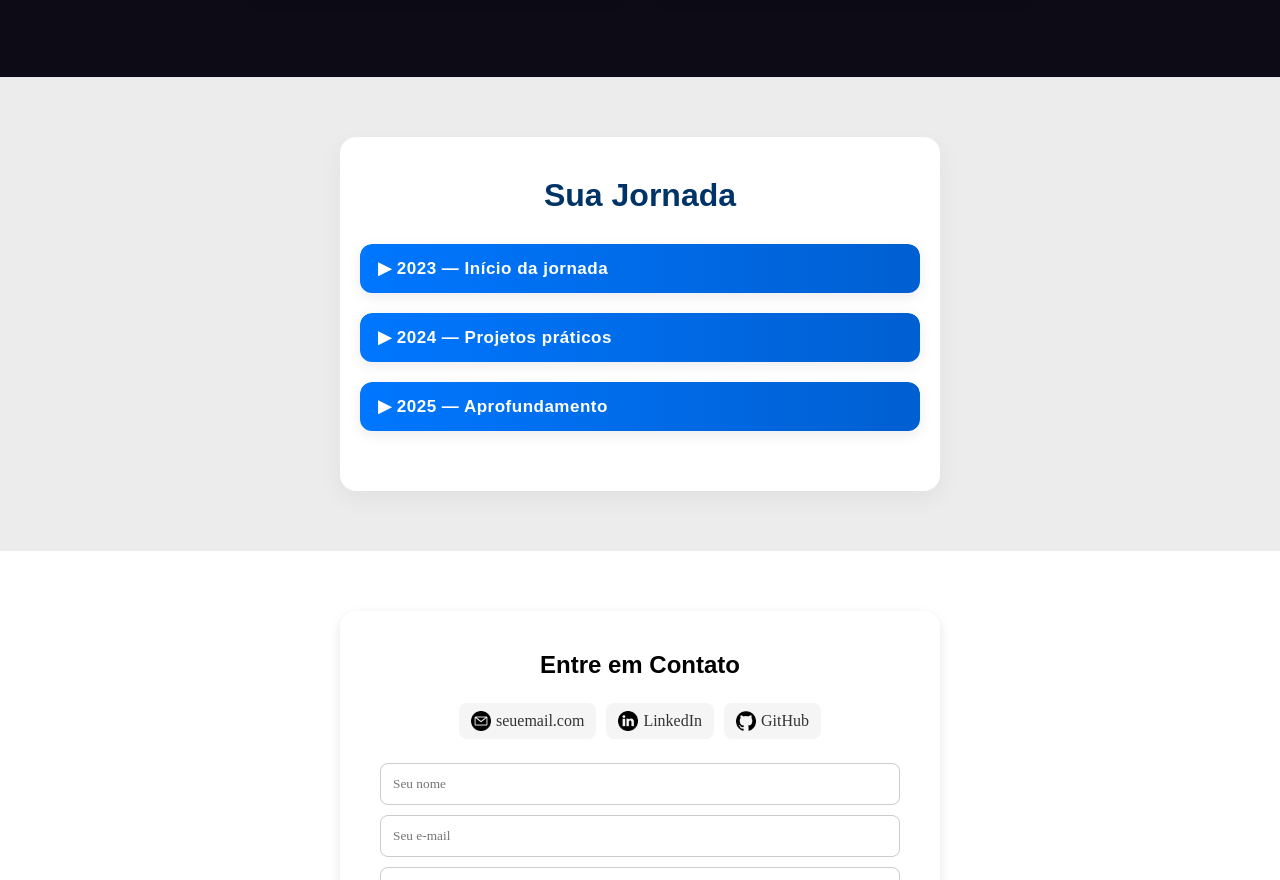
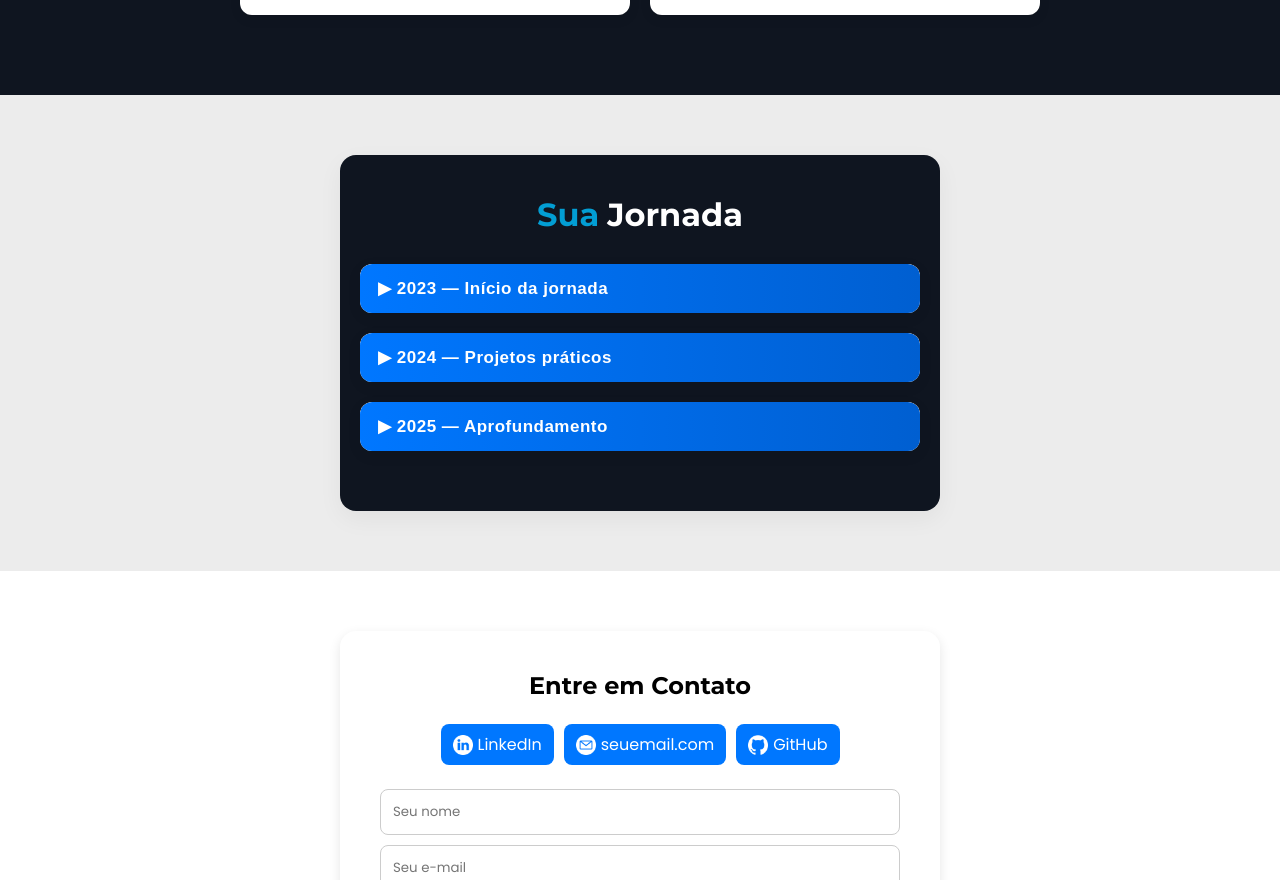
Before and after one commit to pedrofelipeot/portfolio, an Angular app: page / in a window 1280 px wide. Shown: the part 1920-2800 px from the top of the page. Built offline with nearby package versions, Linux system fonts and the light colour scheme.

Commit message:
Tela inicial completa

```diff
--- a/src/app/componentes/contatos/contatos.component.css
+++ b/src/app/componentes/contatos/contatos.component.css
@@ -28,20 +28,27 @@
 }
 
 .contato-meios a {
-  color: #333;
+  color: white;
   text-decoration: none;
   font-weight: 500;
   display: flex;
-  align-items: center; /* Alinha texto verticalmente ao centro da imagem */
-  gap: 5px; /* Espaço entre imagem e texto */
-  background-color: #f5f5f5; /* Opcional: fundo sutil para ver o alinhamento */
+  align-items: center;
+  gap: 5px;
+  background-color: #0077ff;
   padding: 8px 12px;
   border-radius: 8px;
+  transition: transform 0.2s ease, box-shadow 0.2s ease;
+}
+
+.contato-meios a:hover {
+  transform: translateY(-4px);
+  box-shadow: 0 4px 12px rgba(0, 119, 255, 0.4);
 }
 
 .icones-contatos{
     width: 20px;
     height: 20px;
+      filter: brightness(0) invert(1); /* transforma preto em branco */
 }
 .form-container input,
 .form-container textarea {
@@ -50,7 +57,7 @@
   padding: 12px;
   border: 1px solid #ccc;
   border-radius: 8px;
-  font-family: inherit;
+   font-family: 'Poppins', sans-serif;
 }
 
 .form-container button {
--- a/src/app/componentes/contatos/contatos.component.html
+++ b/src/app/componentes/contatos/contatos.component.html
@@ -4,8 +4,8 @@
 
     <!-- Meios de Contato -->
     <div class="contato-meios">
-      <a href="mailto:seuemail@email.com"><img src="assets/email.png" class="icones-contatos"> seuemail.com</a>
       <a href="https://linkedin.com/in/seulink" target="_blank"><img src="assets/linkedin.png" class="icones-contatos"> LinkedIn</a>
+       <a href="mailto:seuemail@email.com"><img src="assets/email.png" class="icones-contatos"> seuemail.com</a>
       <a href="https://github.com/seugithub" target="_blank"><img src="assets/github.png" class="icones-contatos"> GitHub</a>
     </div>
 
--- a/src/app/componentes/formacao-academica/formacao-academica.component.css
+++ b/src/app/componentes/formacao-academica/formacao-academica.component.css
@@ -1,7 +1,7 @@
 .formacao-section {
   padding: 60px 20px;
   text-align: center;
-  background-color: #0c0b16
+  background-color: #0F1520;
 }
 .formacao-section h2 {
   margin-bottom: 40px; /* você pode ajustar esse valor como preferir */
--- a/src/app/componentes/formacao-academica/formacao-academica.component.html
+++ b/src/app/componentes/formacao-academica/formacao-academica.component.html
@@ -1,5 +1,5 @@
 <section id="formacao" class="formacao-section">
-  <h2>Formação Acadêmica</h2>
+  <h2><span class="titulo-azul">Formação</span> <span class="titulo-branco">Acadêmica</span></h2>
 
   <div class="formacao-container">
     <!-- Card principal (ocupa 100%) -->
--- a/src/app/componentes/linha-tempo/linha-tempo.component.css
+++ b/src/app/componentes/linha-tempo/linha-tempo.component.css
@@ -10,7 +10,7 @@
   max-width: 600px;
   margin: auto;
   font-family: 'Segoe UI', Tahoma, Geneva, Verdana, sans-serif;
-  background: white; /* Cor do conteúdo principal */
+  background: #0F1520;; /* Cor do conteúdo principal */
   border-radius: 16px;
   box-shadow: 0 8px 24px rgba(0, 0, 0, 0.05);
 }
@@ -20,7 +20,6 @@
   text-align: center;
   font-size: 2rem;
   margin-bottom: 30px;
-  color: #003366;
 }
 
 /* Cada item da linha do tempo */
--- a/src/app/componentes/linha-tempo/linha-tempo.component.html
+++ b/src/app/componentes/linha-tempo/linha-tempo.component.html
@@ -1,6 +1,6 @@
 <section class="timeline-wrapper">
   <div class="timeline-section">
-    <h2>Sua Jornada</h2>
+    <h2><span class="titulo-azul">Sua</span> <span class="titulo-branco">Jornada</span></h2>
 
     <div class="timeline-item">
       <button class="timeline-toggle" (click)="alternar(0)">
--- a/src/app/componentes/menu/menu.component.css
+++ b/src/app/componentes/menu/menu.component.css
@@ -1,14 +1,15 @@
-@import url('https://fonts.googleapis.com/css2?family=Krona+One&display=swap');
-
-body {
-
-  background-color: #0F1520;
-  color: white;
-}
 
 header {
   width: 100%;
   background-color: #0F1520;
+}
+
+.logo-link {
+  display: flex;
+  align-items: center;
+  gap: 0.3rem;
+  text-decoration: none;
+  color: inherit;
 }
 
 .nav-bar {
--- a/src/app/componentes/menu/menu.component.html
+++ b/src/app/componentes/menu/menu.component.html
@@ -1,16 +1,18 @@
 <header>
   <nav class="nav-bar">
     <div class="logo">
-      <img src="assets/programacao.png" alt="" class="logo-img">
-      <span class="logo-pedro">Pedro</span>
-      <span class="logo-felipe">Felipe</span>
+      <a routerLink="/" class="logo-link">
+        <img src="assets/programacao.png" alt="" class="logo-img">
+        <span class="logo-pedro">Pedro</span>
+        <span class="logo-felipe">Felipe</span>
+      </a>
     </div>
 
     <div class="nav-list">
       <ul>
-        <li class="nav-item"><a href="#" class="nav-link">Início</a></li>
+        <li class="nav-item"><a href="#" class="nav-link">Habilidades</a></li>
         <li class="nav-item"><a href="#" class="nav-link">Projetos</a></li>
-        <li class="nav-item"><a href="#" class="nav-link">Sobre</a></li>
+        <li class="nav-item"><a href="#" class="nav-link">Experiência</a></li>
       </ul>
     </div>
 
--- a/src/styles.css
+++ b/src/styles.css
@@ -1,16 +1,27 @@
+@import url('https://fonts.googleapis.com/css2?family=Poppins:wght@300;400;600&display=swap');
+@import url('https://fonts.googleapis.com/css2?family=Krona+One&family=Rubik:ital,wght@0,300..900;1,300..900&display=swap');
+@import url('https://fonts.googleapis.com/css2?family=Montserrat:ital,wght@0,100..900;1,100..900&display=swap');
+@import url('https://fonts.googleapis.com/css2?family=Krona+One&display=swap');
+
 * {
     margin: 0;
     padding: 0;
     box-sizing: border-box;
   }
-@import url('https://fonts.googleapis.com/css2?family=Poppins:wght@300;400;600&display=swap');
-@import url('https://fonts.googleapis.com/css2?family=Krona+One&family=Rubik:ital,wght@0,300..900;1,300..900&display=swap');
-@import url('https://fonts.googleapis.com/css2?family=Montserrat:ital,wght@0,100..900;1,100..900&display=swap');
-@import url('https://fonts.googleapis.com/css2?family=Krona+One&display=swap');
+
 h1, h2, h3{
     font-family: "Montserrat", sans-serif;
 }
 
-p{
+p, a{
   font-family: 'Poppins', sans-serif;
 }
+
+.titulo-azul {
+  color: rgba(0, 191, 255, 0.808);
+}
+
+.titulo-branco {
+  margin-left: 8px;
+ color: white;
+}
```
